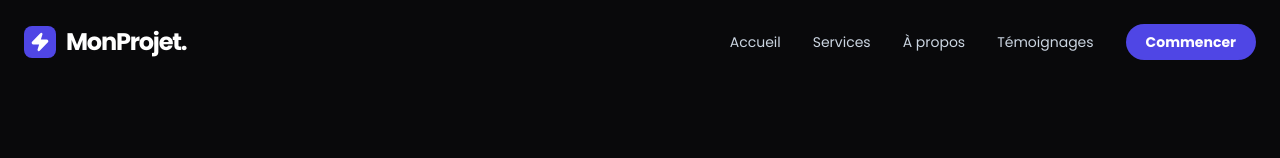
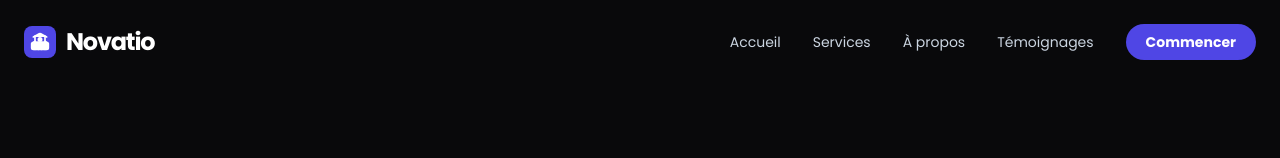
Before and after one commit to IbtissamCTI/SAE501, a React (Vite) app: page / in a window 1280 px wide. Shown: the top 158 px of the page. Built offline with nearby package versions, Linux system fonts and the light colour scheme.

Commit message:
cahngement header

```diff
--- a/src/component/Header.jsx
+++ b/src/component/Header.jsx
@@ -1,5 +1,5 @@
 import { useState, useEffect } from "react";
-import { Zap } from "lucide-react";
+import { School } from "lucide-react";
 
 function header() {
 	useEffect(() => {
@@ -25,12 +25,12 @@ function header() {
 				<div className="mx-auto px-6 flex justify-between items-center">
 					<div className="flex items-center gap-2.5 font-bold text-2xl tracking-tighter text-white cursor-pointer hover:text-indigo-400 transition-colors">
 						<div className="bg-indigo-600 p-1.5 rounded-lg">
-							<Zap
+							<School
 								className="h-5 w-5 text-white"
 								fill="currentColor"
 							/>
 						</div>
-						<span>MonProjet.</span>
+						<span>Novatio</span>
 					</div>
 
 					{/* Desktop Menu */}
```
